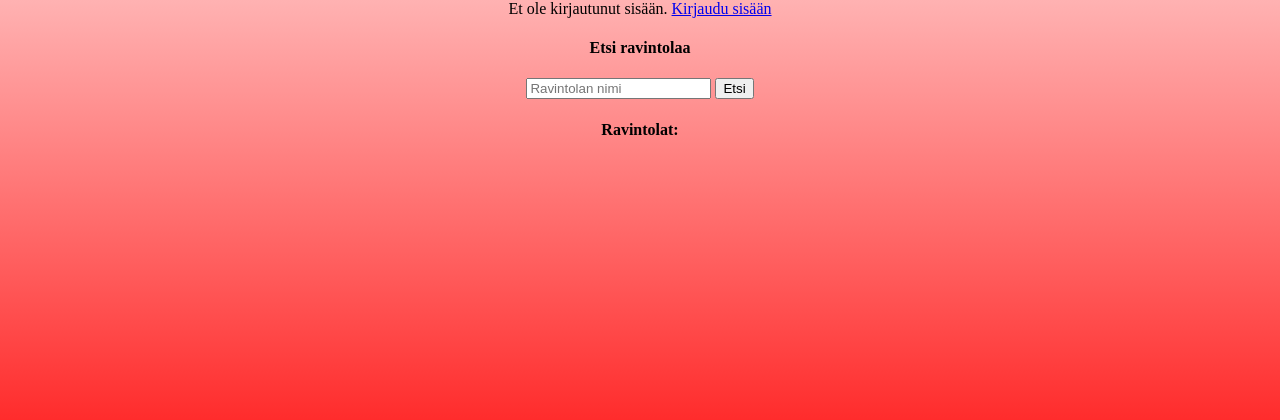
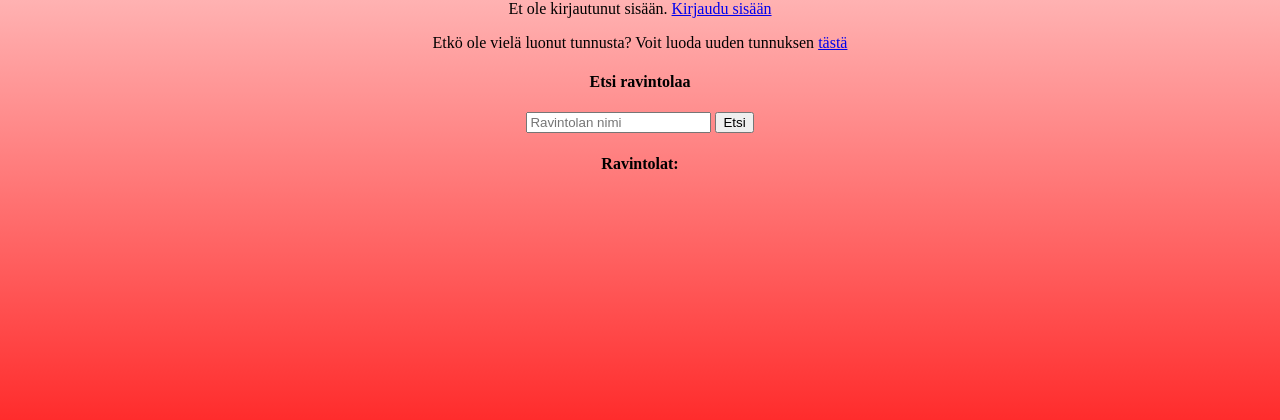
Before and after one commit to HYTApio/Restaurant-Application, a Flask app: template templates/index.html in a window 1280 px wide. Shown: the part 242-662 px from the top of the page. Run offline with Flask 2, Linux system fonts and the light colour scheme; the template is opened without the code that fills it, so the values that code supplies are empty.

Commit message:
type error

```diff
--- a/templates/index.html
+++ b/templates/index.html
@@ -7,6 +7,8 @@
 Olet kirjautunut sisään nimellä <b>{{ session.user_name }}</b>. <a href="/logout">Kirjaudu ulos</a>
 {% else %}
 Et ole kirjautunut sisään. <a href="/login">Kirjaudu sisään</a>
+<p>
+Etkö ole vielä luonut tunnusta? Voit luoda uuden tunnuksen <a href="/register">tästä</a>
 {% endif %}
 
 <p>
```
